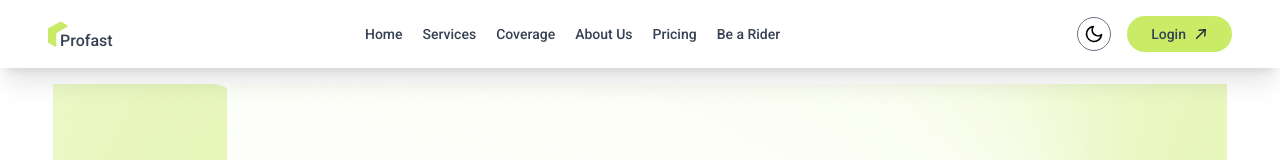
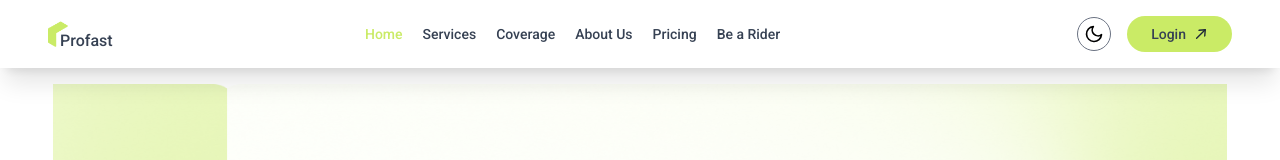
Before and after one commit to Rajibbepary/zap-shift, a React (Vite) app in the folder client/: page / in a window 1280 px wide. Shown: the top 160 px of the page. Built offline with nearby package versions, Linux system fonts and the light colour scheme; no server answers.

Commit message:
navbar route active class add and coverage page responsive

```diff
--- a/client/src/shared/Navbar.jsx
+++ b/client/src/shared/Navbar.jsx
@@ -1,21 +1,19 @@
-/* eslint-disable no-unused-vars */
-
 import { useContext, useState } from "react";
 import assets from "../assets/assets";
 import { motion } from "framer-motion";
+import ThemeToggleBtn from "../components/ThemeToggleBtn";
+import { NavLink, useNavigate } from "react-router-dom";
+import { AuthContext } from "../contexts/AuthContexts/AuthContext";
 
-import ThemeToggleBtn from "../components/ThemeToggleBtn";
-import { Link, useNavigate } from 'react-router';
-import { AuthContext } from "../contexts/AuthContexts/AuthContext";
-const Navbar = ({theme, setTheme}) => {
-    const [sidebarOpen, setSidebarOpen] = useState(false)
+const Navbar = ({ theme, setTheme }) => {
+  const [sidebarOpen, setSidebarOpen] = useState(false);
   const { user, logOut } = useContext(AuthContext);
   const navigate = useNavigate();
 
   const handleLogOut = () => {
     logOut()
       .then(() => {
-        navigate("/"); // Redirect after logout
+        navigate("/");
       })
       .catch((error) => console.error(error));
   };
@@ -24,39 +22,135 @@ const Navbar = ({theme, setTheme}) => {
     if (user) {
       handleLogOut();
     } else {
-      navigate("/login"); // Redirect to login
+      navigate("/login");
     }
   };
+
   return (
     <motion.div
-        initial={{opacity: 0, y: -50}}
-        animate={{opacity: 1, y: 0}}
-        transition={{duration: 0.6, ease: 'easeInOut'}}
-        className='flex justify-between items-center px-4 py-4 sm:px-12  sticky top-0 z-20 backdrop-blur-xl shadow-xl font-medium bg-white/50 dark:bg-gray-900/70'>
+      initial={{ opacity: 0, y: -50 }}
+      animate={{ opacity: 1, y: 0 }}
+      transition={{ duration: 0.6, ease: "easeInOut" }}
+      className="flex justify-between items-center px-4 py-4 sm:px-12 sticky top-0 z-20 backdrop-blur-xl shadow-xl font-medium bg-white/50 dark:bg-gray-900/70"
+    >
+      {/* Logo */}
       <div className="relative max-sm:hidden flex">
         <img src={assets.logo} className="w-5" alt="" />
-                <h3 className="font-extrabold absolute ml-3 top-2 text-gray-700 dark:text-white">Profast</h3>
+        <h3 className="font-extrabold absolute ml-3 top-2 text-gray-700 dark:text-white">
+          Profast
+        </h3>
       </div>
 
-            <div className={`text-gray-700 dark:text-white sm:text-sm ${!sidebarOpen ? 'max-sm:w-0 overflow-hidden': 'max-sm:w-50 max-sm:pl-10'} max-sm:fixed top-0 bottom-0 right-0 max-sm:min-h-screen max-sm:h-full max-sm:flex-col max-sm:bg-[#CAEB66] max-sm:text-white max-sm:pt-20 flex sm:items-center gap-5 transition-all`}>
-                <img src={assets.closemenu} className="w-5 absolute right-4 top-4 sm:hidden" onClick={()=> setSidebarOpen(false)} alt="" />
-                <a onClick={()=>setSidebarOpen(false)} href="/" className="sm:hover:border-b">Home</a>
-                <a onClick={()=>setSidebarOpen(false)} href="#services" className="sm:hover:border-b">Services</a>
-                <a onClick={()=>setSidebarOpen(false)} href="coverage" className="sm:hover:border-b">Coverage</a>
-                <a onClick={()=>setSidebarOpen(false)} href="#contact-us" className="sm:hover:border-b">About Us</a>
-                 <a onClick={()=>setSidebarOpen(false)} href="#contact-us" className="sm:hover:border-b">Pricing</a>
-                  <a onClick={()=>setSidebarOpen(false)} href="/rider" className="sm:hover:border-b">Be a Rider</a>
+      {/* Navigation Links */}
+      <div
+        className={`text-gray-700 dark:text-white sm:text-sm ${
+          !sidebarOpen
+            ? "max-sm:w-0 overflow-hidden"
+            : "max-sm:w-50 max-sm:pl-10"
+        } max-sm:fixed top-0 bottom-0 right-0 max-sm:min-h-screen max-sm:h-full max-sm:flex-col max-sm:bg-gray-800 max-sm:text-white max-sm:pt-20 flex sm:items-center gap-5 transition-all`}
+      >
+        <img
+          src={assets.closemenu}
+          className="w-5 absolute right-4 top-4 sm:hidden"
+          onClick={() => setSidebarOpen(false)}
+          alt=""
+        />
+
+        {/* ✅ Active link will change text color */}
+        <NavLink
+          onClick={() => setSidebarOpen(false)}
+          to="/"
+          className={({ isActive }) =>
+            isActive
+              ? "text-[#CAEB66] font-semibold"
+              : "text-gray-700 dark:text-white hover:text-[#CAEB66]"
+          }
+        >
+          Home
+        </NavLink>
+
+        <NavLink
+          onClick={() => setSidebarOpen(false)}
+          to="/services"
+          className={({ isActive }) =>
+            isActive
+              ? "text-[#CAEB66] font-semibold"
+              : "text-gray-700 dark:text-white hover:text-[#CAEB66]"
+          }
+        >
+          Services
+        </NavLink>
+
+        <NavLink
+          onClick={() => setSidebarOpen(false)}
+          to="/coverage"
+          className={({ isActive }) =>
+            isActive
+              ? "text-[#CAEB66] font-semibold"
+              : "text-gray-700 dark:text-white hover:text-[#CAEB66]"
+          }
+        >
+          Coverage
+        </NavLink>
+
+        <NavLink
+          onClick={() => setSidebarOpen(false)}
+          to="/about-us"
+          className={({ isActive }) =>
+            isActive
+              ? "text-[#CAEB66] font-semibold"
+              : "text-gray-700 dark:text-white hover:text-[#CAEB66]"
+          }
+        >
+          About Us
+        </NavLink>
+
+        <NavLink
+          onClick={() => setSidebarOpen(false)}
+          to="/pricing"
+          className={({ isActive }) =>
+            isActive
+              ? "text-[#CAEB66] font-semibold"
+              : "text-gray-700 dark:text-white hover:text-[#CAEB66]"
+          }
+        >
+          Pricing
+        </NavLink>
+
+        <NavLink
+          onClick={() => setSidebarOpen(false)}
+          to="/rider"
+          className={({ isActive }) =>
+            isActive
+              ? "text-[#CAEB66] font-semibold"
+              : "text-gray-700 dark:text-white hover:text-[#CAEB66]"
+          }
+        >
+          Be a Rider
+        </NavLink>
       </div>
+
+      {/* Right Section */}
       <div className="flex items-center gap-2 sm:gap-4">
-            <ThemeToggleBtn theme={theme} setTheme={setTheme}/>
-            <img src={theme === 'dark' ? assets.menu_dark : assets.menuIcon} onClick={()=> setSidebarOpen(true)} className="w-8 sm:hidden" alt="" />
-            <Link to={'/login'}>
-            <button onClick={handleAuthButtonClick}
-            className="text-sm flex items-center gap-2 bg-[#CAEB66] text-gray-700 dark:bg-white px-6 py-2 rounded-full cursor-pointer hover:scale-105 transition-all">
+        <ThemeToggleBtn theme={theme} setTheme={setTheme} />
+        <img
+          src={theme === "dark" ? assets.menu_dark : assets.menuIcon}
+          onClick={() => setSidebarOpen(true)}
+          className="w-8 sm:hidden"
+          alt=""
+        />
+        <button
+          onClick={handleAuthButtonClick}
+          className="text-sm flex items-center gap-2 bg-[#CAEB66] text-gray-700 dark:bg-white px-6 py-2 rounded-full cursor-pointer hover:scale-105 transition-all"
+        >
           {user ? "Logout" : "Login"}
-             <img src={assets.arrow_icon} className="-rotate-45" width={14} alt="" />
+          <img
+            src={assets.arrow_icon}
+            className="-rotate-45"
+            width={14}
+            alt=""
+          />
         </button>
-            </Link>
       </div>
     </motion.div>
   );
```
Lines whose indentation alone changed are shown as unchanged.
